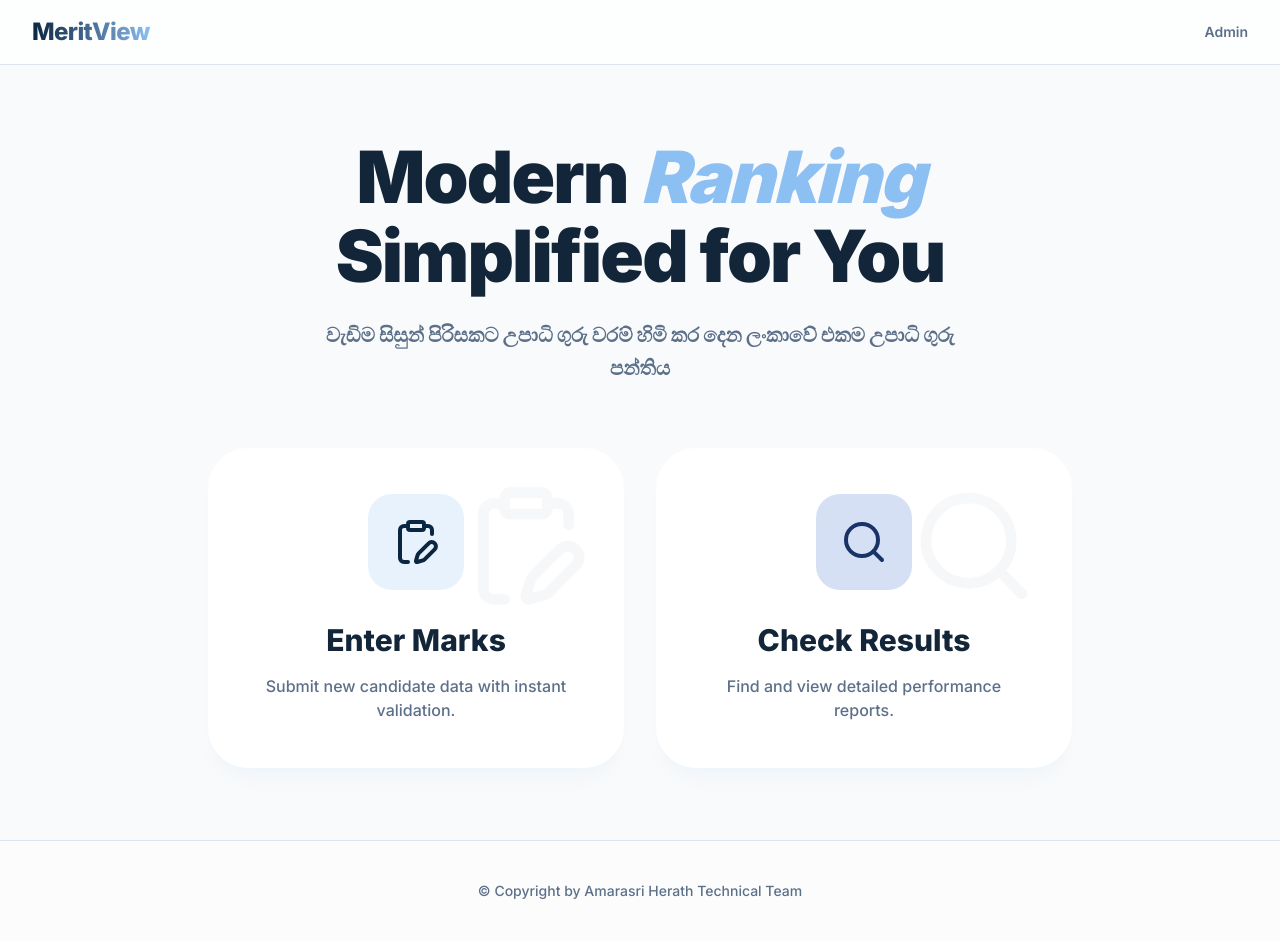
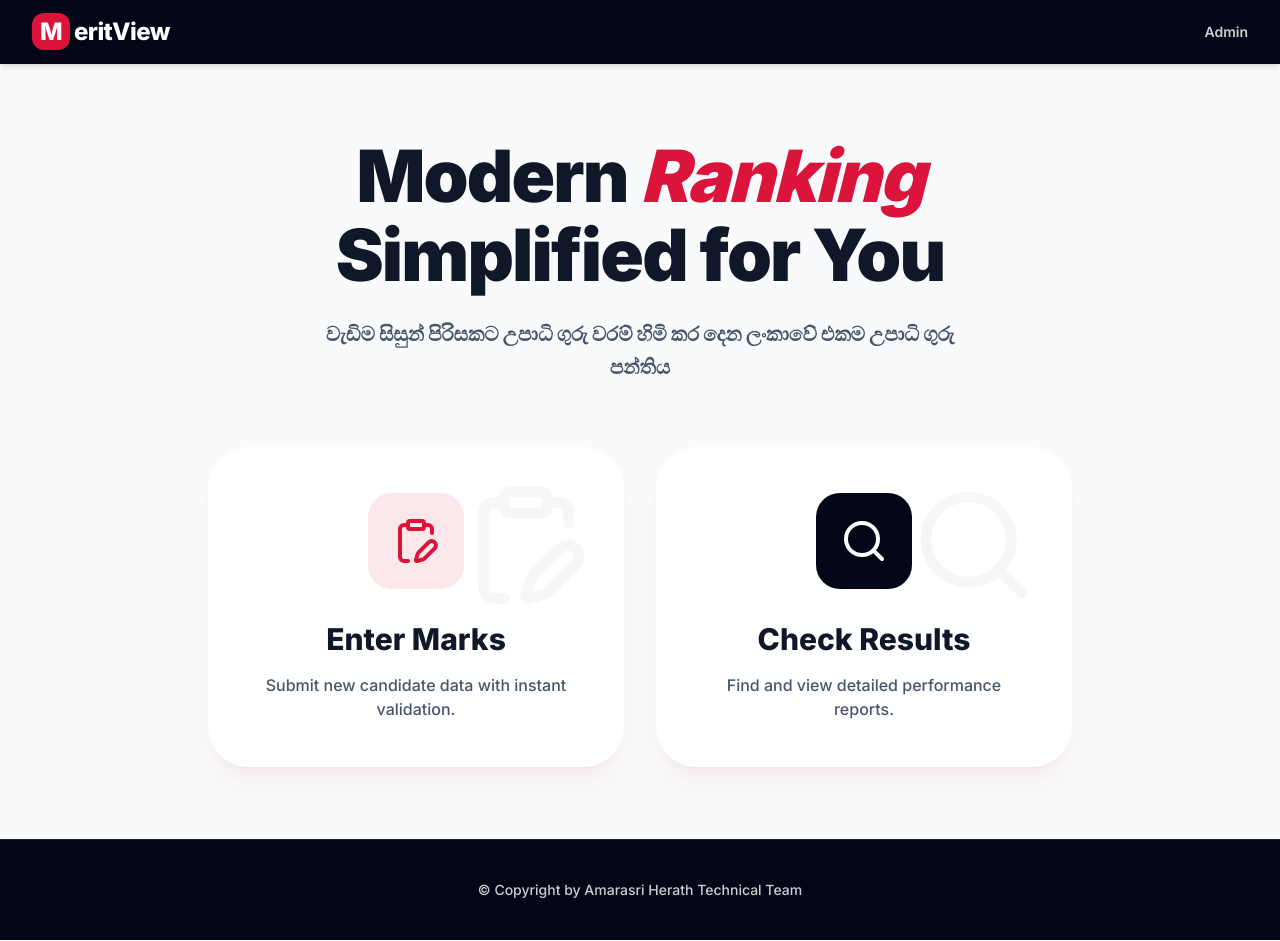
Before and after one commit to imashkavindu2211/MeritView, a Next.js app: page / in a window 1280 px wide. Built offline with nearby package versions, Linux system fonts and the light colour scheme; no server answers; the database is empty.

Commit message:
update 05

```diff
--- a/app/admin/login/page.tsx
+++ b/app/admin/login/page.tsx
@@ -33,7 +33,7 @@ export default function AdminLogin() {
 
   return (
     <div className="w-full max-w-xl mx-auto py-20 px-4 animate-in fade-in slide-in-from-bottom-4 duration-700">
-      <Card className="border-0 shadow-[0_32px_64px_-16px_rgba(210,230,250,0.5)] rounded-[2.5rem] bg-white overflow-hidden ring-1 ring-primary/5">
+      <Card className="border-0 shadow-2xl shadow-primary/10 rounded-[2.5rem] bg-white overflow-hidden ring-1 ring-primary/5">
         <div className="h-3 bg-gradient-to-r from-secondary to-primary w-full" />
         <CardHeader className="text-center space-y-4 pb-10 pt-12 px-8">
           <div className="bg-secondary/50 w-20 h-20 rounded-[2rem] flex items-center justify-center mx-auto mb-4 text-secondary-foreground shadow-inner">
@@ -66,7 +66,7 @@ export default function AdminLogin() {
               </div>
             )}
 
-            <Button type="submit" className="w-full h-16 text-xl rounded-2xl font-black shadow-xl shadow-primary/20 hover:scale-[1.02] transform transition-all bg-foreground text-background hover:bg-foreground/90" disabled={loading}>
+            <Button type="submit" className="w-full h-16 text-xl rounded-2xl font-black shadow-xl shadow-primary/20 hover:scale-[1.02] transform transition-all bg-primary text-primary-foreground hover:bg-primary/90" disabled={loading}>
               {loading ? "Verifying..." : "Initialize Session"}
             </Button>
           </form>
--- a/app/admin/page.tsx
+++ b/app/admin/page.tsx
@@ -353,7 +353,7 @@ export default function AdminDashboard() {
           <Card className={`border-0 shadow-xl rounded-[2.5rem] overflow-hidden transition-all duration-500 ${systemConfig.view_rankings ? 'bg-white ring-1 ring-secondary/20' : 'bg-neutral-50 grayscale opacity-80'}`}>
             <CardHeader className="pb-4">
               <div className="flex justify-between items-start">
-                <div className={`p-4 rounded-2xl ${systemConfig.view_rankings ? 'bg-secondary/20 text-secondary-foreground' : 'bg-neutral-200 text-neutral-500'}`}>
+                <div className={`p-4 rounded-2xl ${systemConfig.view_rankings ? 'bg-secondary/10 text-secondary' : 'bg-neutral-200 text-neutral-500'}`}>
                    {systemConfig.view_rankings ? <Eye className="w-6 h-6" /> : <EyeOff className="w-6 h-6" />}
                 </div>
                 <div className={`px-4 py-1.5 rounded-full text-[10px] font-black uppercase tracking-widest ${systemConfig.view_rankings ? 'bg-green-100 text-green-700' : 'bg-red-100 text-red-700'}`}>
--- a/app/check-results/page.tsx
+++ b/app/check-results/page.tsx
@@ -34,7 +34,7 @@ export default function CheckResults() {
 
   return (
     <div className="w-full max-w-xl mx-auto py-20 px-4 animate-in fade-in zoom-in-95 duration-700">
-      <Card className="border-0 shadow-[0_32px_64px_-16px_rgba(210,230,250,0.5)] rounded-[2.5rem] bg-white overflow-hidden ring-1 ring-primary/5">
+      <Card className="border-0 shadow-2xl shadow-primary/10 rounded-[2.5rem] bg-white overflow-hidden ring-1 ring-primary/5">
         <div className="h-3 bg-gradient-to-r from-primary/50 to-primary w-full" />
         <CardHeader className="text-center space-y-4 pb-10 pt-12 px-8">
           <div className="bg-primary/10 w-20 h-20 rounded-[2rem] flex items-center justify-center mx-auto mb-4 text-primary shadow-inner">
--- a/app/globals.css
+++ b/app/globals.css
@@ -27,33 +27,33 @@
 
 @layer base {
   :root {
-    --background: 210 20% 98%;
-    --foreground: 210 50% 15%;
+    --background: 210 40% 98%;
+    --foreground: 222 47% 11%;
 
     --card: 0 0% 100%;
-    --card-foreground: 210 50% 15%;
+    --card-foreground: 222 47% 11%;
 
     --popover: 0 0% 100%;
-    --popover-foreground: 210 50% 15%;
+    --popover-foreground: 222 47% 11%;
 
-    --primary: 210 80% 75%;
-    --primary-foreground: 210 70% 15%;
+    --primary: 348 83% 47%;
+    --primary-foreground: 0 0% 100%;
 
-    --secondary: 220 60% 90%;
-    --secondary-foreground: 220 60% 25%;
+    --secondary: 229 84% 5%;
+    --secondary-foreground: 0 0% 100%;
 
-    --muted: 214 30% 95%;
-    --muted-foreground: 214 20% 45%;
+    --muted: 210 40% 96%;
+    --muted-foreground: 215 19% 35%;
 
-    --accent: 210 70% 92%;
-    --accent-foreground: 210 60% 20%;
+    --accent: 347 77% 50%;
+    --accent-foreground: 0 0% 100%;
 
     --destructive: 0 84.2% 60.2%;
     --destructive-foreground: 210 40% 98%;
 
-    --border: 214 30% 90%;
-    --input: 214 30% 86%;
-    --ring: 210 80% 75%;
+    --border: 214 32% 91%;
+    --input: 214 32% 91%;
+    --ring: 348 83% 47%;
 
     --radius: 0.75rem;
   }
--- a/app/layout.tsx
+++ b/app/layout.tsx
@@ -18,13 +18,13 @@ export default function RootLayout({
   return (
     <html lang="en" className="antialiased">
       <body className={`${inter.className} min-h-screen bg-background text-foreground flex flex-col selection:bg-primary/20`}>
-        <header className="bg-white/70 backdrop-blur-md border-b sticky top-0 z-50">
+        <header className="bg-secondary text-secondary-foreground sticky top-0 z-50 shadow-md">
           <div className="max-w-7xl mx-auto px-4 sm:px-6 lg:px-8 h-16 flex items-center justify-between">
-            <Link href="/" className="font-extrabold text-2xl bg-gradient-to-r from-primary-foreground to-primary bg-clip-text text-transparent tracking-tight">
-              MeritView
+            <Link href="/" className="font-extrabold text-2xl tracking-tight">
+              <span className="bg-primary text-primary-foreground px-2 py-1 rounded-lg mr-1">M</span>eritView
             </Link>
             <nav className="flex items-center gap-6">
-              <Link href="/admin/login" className="text-sm font-semibold text-muted-foreground hover:text-primary transition-all hover:scale-105">
+              <Link href="/admin/login" className="text-sm font-semibold text-secondary-foreground/80 hover:text-primary transition-all hover:scale-105">
                 Admin
               </Link>
             </nav>
@@ -33,9 +33,9 @@ export default function RootLayout({
         <main className="flex-1 w-full max-w-7xl mx-auto px-4 sm:px-6 lg:px-8 py-8 flex flex-col items-center">
           {children}
         </main>
-        <footer className="bg-white/50 border-t py-10 mt-auto">
+        <footer className="bg-secondary text-secondary-foreground border-t border-white/10 py-10 mt-auto">
           <div className="max-w-7xl mx-auto px-4 text-center">
-            <p className="text-sm font-medium text-muted-foreground">
+            <p className="text-sm font-medium opacity-80">
               © Copyright by Amarasri Herath Technical Team
             </p>
           </div>
--- a/app/page.tsx
+++ b/app/page.tsx
@@ -24,8 +24,8 @@ export default async function Home() {
               <div className="absolute top-0 right-0 p-8 opacity-[0.03] group-hover:opacity-[0.07] transition-opacity">
                 <ClipboardEdit className="w-32 h-32" />
               </div>
-              <div className="bg-primary/20 p-6 rounded-3xl mb-8 group-hover:scale-110 transition-transform duration-500">
-                <ClipboardEdit className="w-12 h-12 text-primary-foreground" />
+              <div className="bg-primary/10 p-6 rounded-3xl mb-8 group-hover:scale-110 transition-transform duration-500">
+                <ClipboardEdit className="w-12 h-12 text-primary" />
               </div>
               <h2 className="text-3xl font-extrabold text-foreground group-hover:text-primary transition-colors">
                 Enter Marks
```
